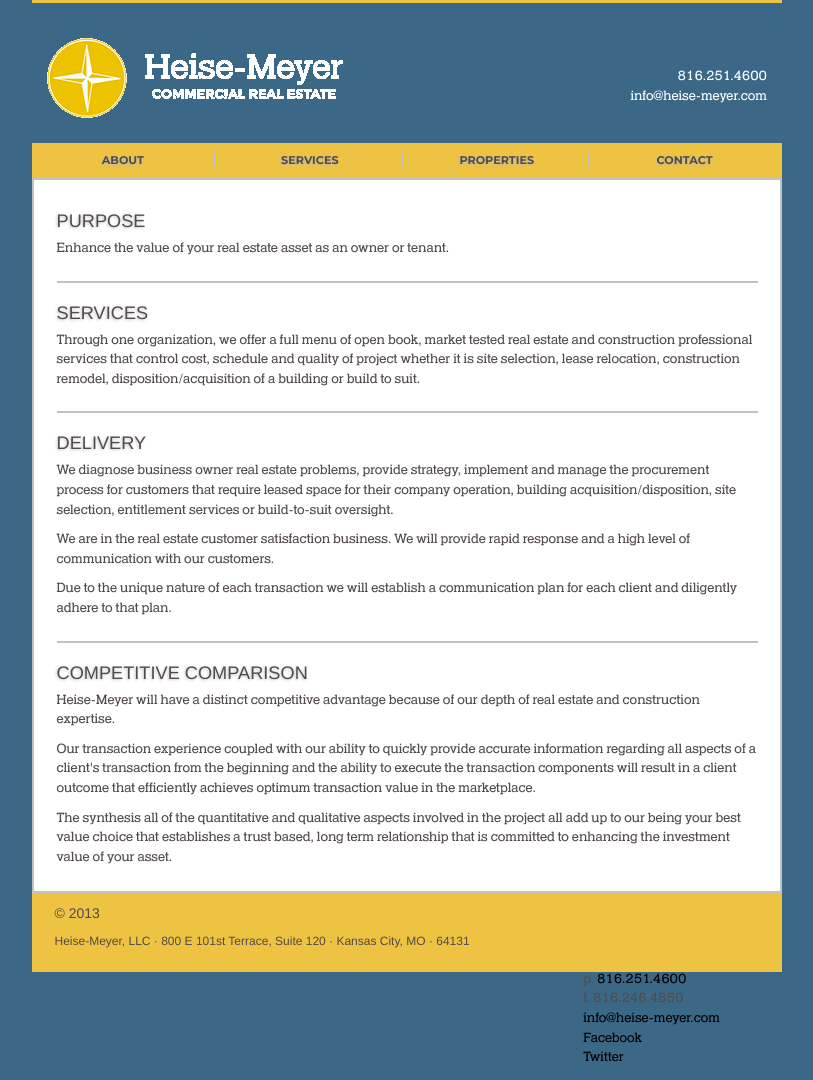
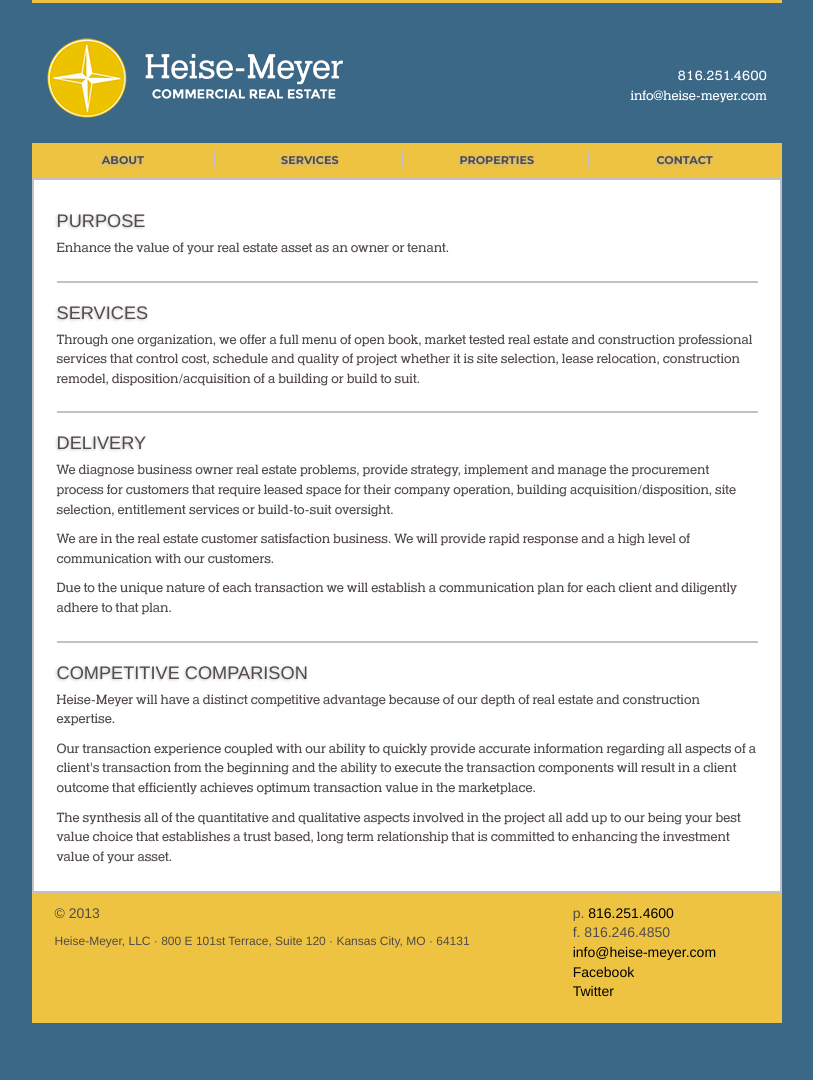
Before and after one commit to jiko/heisemeyer, a Jekyll site: the page built from index.html, in a window 1280 px wide. Shown: the whole page, without its empty margins (233-1046 px from the left). Built offline with Jekyll 4.4.1, drawn with Linux system fonts in a browser that asks for light colours; after the commit the page ends 1023 px from its top, so only the background shows below that.

Commit message:
Minor Header & Footer Fixes

```diff
--- a/_layouts/default.html
+++ b/_layouts/default.html
@@ -18,7 +18,7 @@
           <div class="site">
             <header>
               <div id="headerinfo">816.251.4600<br/><a href="mailto:info@heise-meyer.com">info@heise-meyer.com</a></div>
-              <h1 class="title"><a href="{{ site.baseurl }}/"><img src="{{ site.baseurl }}/img/logo-white.gif" height="80px"></a></h1>
+              <h1 class="title"><a href="{{ site.baseurl }}/"><img src="{{ site.baseurl }}/img/logo-white.png" height="80px"></a></h1>
             </header>
             <nav>
             	<ul>
@@ -34,18 +34,17 @@
 
             </article>
             <footer>
+            	<div id="footer_right">
+              		<p>
+              			{% include contact.html %}
+                  		{% include socialmedia.html %}
+              		</p>
+              	</div>
             	<div id="footer_left">
             		<p>
             			&copy; 2013 {% include address.html %}
 					</p>
 				</div>
-				</div>
-				<div id="footer_right">
-              		<p>
-              			{% include contact.html %}
-                  		{% include socialmedia.html %}
-              		</p>
-              	</div>
             </footer>
           </div><!-- /site -->
         </div> <!-- /container -->
```
Also changed, not shown: img/logo-white.gif (deleted), img/logo-white.png.
